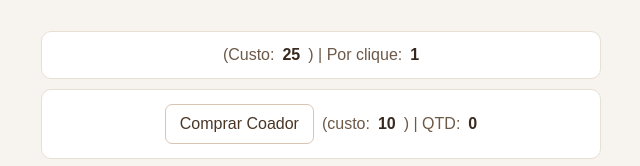
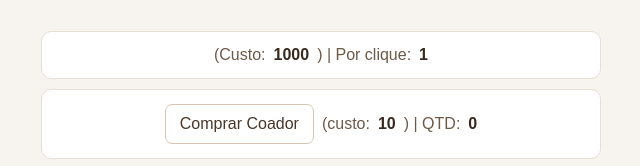
Before and after one commit to Joich1/coffee-clicker, a plain HTML site: page index.html in a window 1280 px wide. Both pictures are taken after a click on the button "remover progresso (teste)". Shown: the part 410-576 px from the top of the page, 319-959 px from the left. Drawn offline with Linux system fonts and the light colour scheme.

Commit message:
upgrade clique

```diff
--- a/index.html
+++ b/index.html
@@ -16,7 +16,7 @@
     <button id="btncafe2">clicar (teste) </button>
 
     <div>
-        <button id="btnupgradeclique">Melhorar clique</button> (Custo: <span id="cupgradeclique">25</span>) | Por clique: <span id="poderclique">1</span>
+        <button id="btnupgradeclique">Melhorar clique</button> (Custo: <span id="cupgradeclique">0</span>) | Por clique: <span id="poderclique">1</span>
     </div>
 
     <div>
--- a/main.js
+++ b/main.js
@@ -2,7 +2,7 @@ let cafes = 0;
 let cafesporsegundo = 0;
 
 let poderclique = 1;
-let custoUpgradeClique = 25;
+let custoUpgradeClique = 1000;
 
 const btnUpgradeClique = document.getElementById('btnupgradeclique');
 const custoUpgradeClique2 = document.getElementById('cupgradeclique');
@@ -92,7 +92,7 @@ function comprarUpgradeClique(){
         if(cafes >= custoUpgradeClique){
             cafes -= custoUpgradeClique;
             poderclique = Math.ceil(poderclique * 1.15 )
-            custoUpgradeClique = Math.ceil(custoUpgradeClique * 1.15);
+            custoUpgradeClique = Math.ceil(custoUpgradeClique * 1.75);
             attcafe();
             salvarjogo();
         }
@@ -173,7 +173,7 @@ function resetarJogo() {
     cafes = 0;
     cafesporsegundo = 0;
     poderclique = 1;
-    custoUpgradeClique = 25;
+    custoUpgradeClique = custoUpgradeClique;
 
     itensLoja.forEach((item) => {
         item.quantidade = 0;
```
